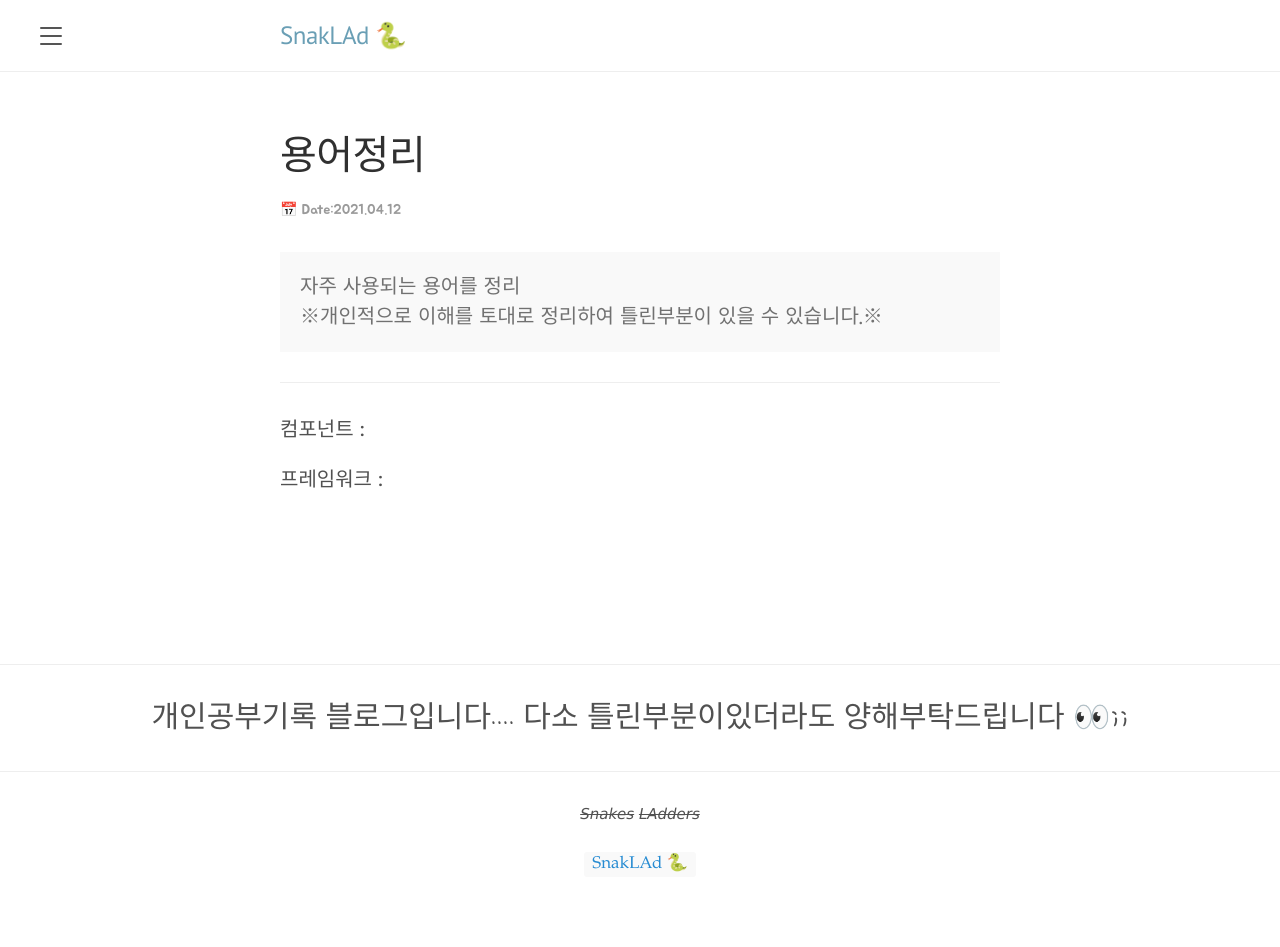
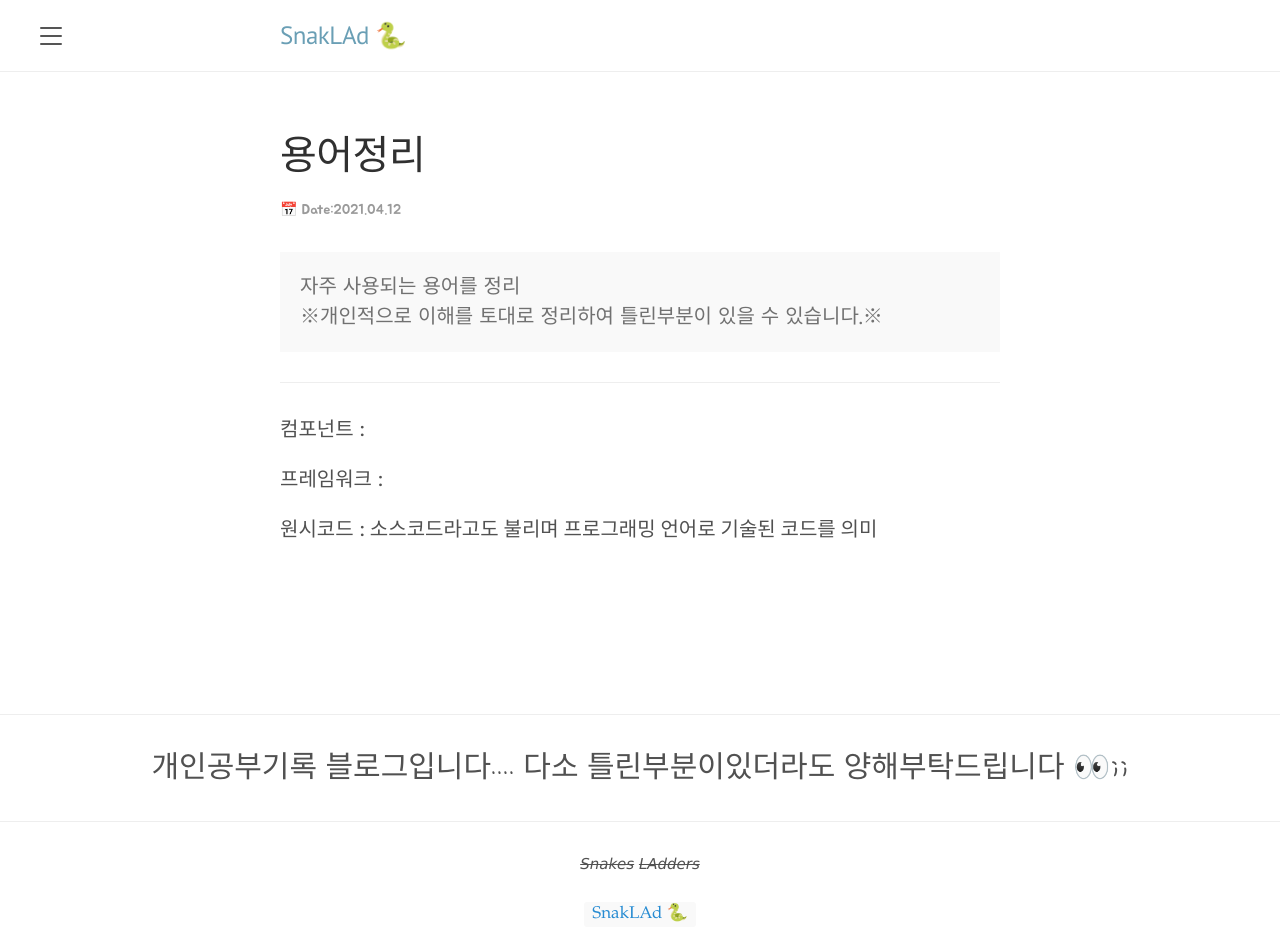
Before and after one commit to froggy0m0/froggy0m0.github.io, a Jekyll site: the page built from _posts/memo/2021-04-12-memo1.md, in a window 1280 px wide. Built offline with Jekyll 4.4.1, drawn with Linux system fonts in a browser that asks for light colours; before the commit the page ends 900 px from its top, so only the background shows below that.

Commit message:
Update 2021-04-12-memo1.md

```diff
--- a/_posts/memo/2021-04-12-memo1.md
+++ b/_posts/memo/2021-04-12-memo1.md
@@ -8,3 +8,5 @@ message: 자주 사용되는 용어를 정리 <br> ※개인적으로 이해를
 컴포넌트 :
 
 프레임워크 :
+
+원시코드 :  소스코드라고도 불리며 프로그래밍 언어로 기술된 코드를 의미
```
